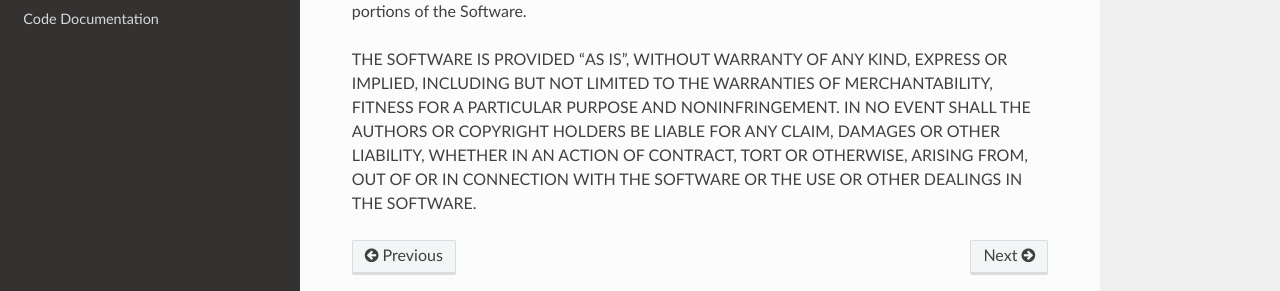
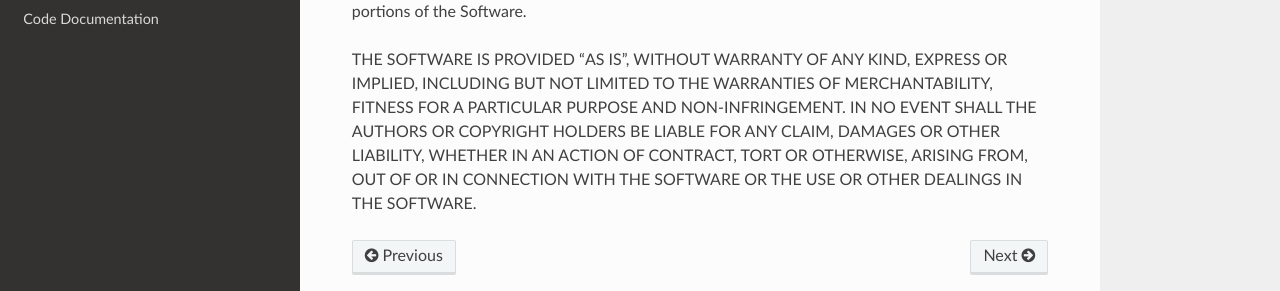
Before and after one commit to TomerFi/aioswitcher, a Sphinx documentation site: the page built from docs/source/license.rst, in a window 1280 px wide. Shown: the part 424-715 px from the top of the page. Built offline with Sphinx 7.4.7 and the Read the Docs theme 2.0.0, drawn with Linux system fonts in a browser that asks for light colours.

```diff
--- a/docs/source/contributing.rst
+++ b/docs/source/contributing.rst
@@ -241,7 +241,7 @@ Guidelines
 
 .. note::
 
-    The project semvar_ is handled in both ``pyproject.toml`` and ``package.json``.
+    The project semver_ is handled in both ``pyproject.toml`` and ``package.json``.
 
 Here are some guidelines (recommendations) for contributing to the ``aioswitcher`` project:
 *   Code docstrings documentation [here](https://aioswitcher.readthedocs.io/en/stable/codedocs.html)
@@ -336,7 +336,7 @@ The code of conduct can be found [here](https://aioswitcher.readthedocs.io/en/st
 .. _remark-lint: https://github.com/remarkjs/remark-lint
 .. _requires.io: https://requires.io/github/TomerFi/aioswitcher/requirements/?branch=dev
 .. _scspell3k: https://pypi.org/project/scspell3k/
-.. _semvar: https://semver.org/
+.. _semver: https://semver.org/
 .. _slack channel: https://tomfi.slack.com/messages/CK3KRBYDP
 .. _snyk: https://snyk.io
 .. _sphinx: http://www.sphinx-doc.org/en/master/
--- a/docs/source/license.rst
+++ b/docs/source/license.rst
@@ -17,7 +17,7 @@ copies or substantial portions of the Software.
 
 THE SOFTWARE IS PROVIDED "AS IS", WITHOUT WARRANTY OF ANY KIND, EXPRESS OR
 IMPLIED, INCLUDING BUT NOT LIMITED TO THE WARRANTIES OF MERCHANTABILITY,
-FITNESS FOR A PARTICULAR PURPOSE AND NONINFRINGEMENT. IN NO EVENT SHALL THE
+FITNESS FOR A PARTICULAR PURPOSE AND NON-INFRINGEMENT. IN NO EVENT SHALL THE
 AUTHORS OR COPYRIGHT HOLDERS BE LIABLE FOR ANY CLAIM, DAMAGES OR OTHER
 LIABILITY, WHETHER IN AN ACTION OF CONTRACT, TORT OR OTHERWISE, ARISING FROM,
 OUT OF OR IN CONNECTION WITH THE SOFTWARE OR THE USE OR OTHER DEALINGS IN THE
```
Also changed, not shown: CONTRIBUTING.md (+1 -1 lines), 2 other files.
